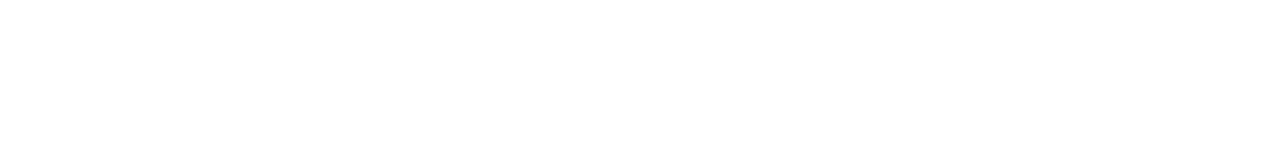
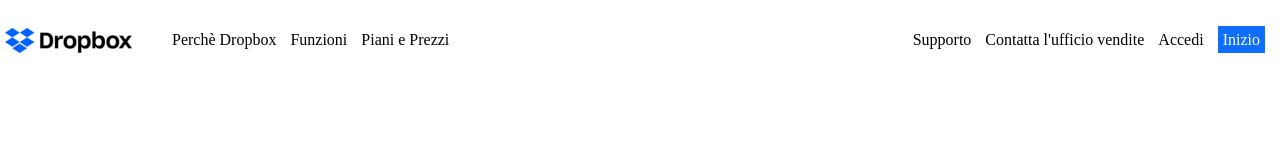
Before and after one commit to AlbertoOrlando/htmlcss-dropbox, a plain HTML site: page index.html in a window 1280 px wide. Drawn offline with Linux system fonts and the light colour scheme.

Commit message:
[feat] add all header with content andbonus

```diff
--- a/css/style.css
+++ b/css/style.css
@@ -3,3 +3,58 @@
     padding: o;
     box-sizing: border-box;
 }
+
+header{
+    height:80px;
+    max-width: 100%;
+    /* background-color: black; */
+    display: flex;
+    align-items: center;
+    justify-content: space-between;
+    padding-left: 5px;
+    padding-right: 5px;
+    position: sticky;
+    top: 0;
+    left: 0;
+}
+
+.headersetup{
+    display: flex;
+    align-items: center;
+
+}
+.headerlist li{
+    display: inline-block;
+    margin-right: 10px;
+}
+
+.headerlink:hover{
+    border-bottom: 2px solid black;
+    padding-bottom: 10px;
+}
+
+.headerlink {
+    text-decoration: none;
+    color: black;
+}
+
+.headset{
+    display: flex;
+    align-items: center;
+}
+
+.headlist li{
+    display: inline-block;
+    margin-right: 10px;
+}
+
+.headlink{
+    text-decoration: none;
+    color: black;
+}
+
+.button{
+    background-color: rgb(13, 109, 252);
+    color: white;
+    padding: 5px 5px;
+}
--- a/index.html
+++ b/index.html
@@ -3,10 +3,83 @@
 <head>
     <meta charset="UTF-8">
     <meta name="viewport" content="width=device-width, initial-scale=1.0">
+    <link rel="stylesheet" href="https://cdnjs.cloudflare.com/ajax/libs/font-awesome/6.7.1/css/all.min.css">
     <link rel="stylesheet" href="css/style.css">
     <title>Document</title>
 </head>
+
 <body>
 
+    <!-- header -->
+     <header>
+        <div class="headersetup">
+            <img src="img/logo-small.png" alt="">
+            <ul class="headerlist">
+                <li>
+                    <a class="headerlink" href="flkf">Perchè Dropbox</a>
+                </li>
+                <li class="hovlist">
+                    <a class="headerlink" href="flkf">Funzioni</a>
+                </li>
+                <li class="hovlist">
+                    <a class="headerlink" href="flkf">Piani e Prezzi</a>
+                </li>
+            </ul>
+        </div>
+        <div class="headset">
+            <ul class="headlist">
+                <li class="hovlist"><a class="headerlink" href="hyrh">Supporto</a></li>
+                <li class="hovlist"><a class="headerlink" href="fdh">Contatta l'ufficio vendite</a></li>
+                <li><a class="headlink" href="fvfg">Accedi</a></li>
+                <li><a class="headlink button" href="fdb">Inizio</a></li>
+            </ul>
+        </div>
+
+     </header>
+
+     <div class="jumbo">
+
+     </div>
+
+    <!-- main -->
+     <main>
+        <section>
+
+            <div>
+                <h2>
+
+                </h2>
+
+            </div>
+
+            <div>
+
+            </div>
+
+            <div>
+
+            </div>
+
+            <div>
+
+            </div>
+
+            <div>
+
+            </div>
+
+            <div>
+
+            </div>
+
+        </section>
+
+     </main>
+
+    <!-- footer -->
+     <footer>
+
+
+     </footer>
 </body>
 </html>
```
